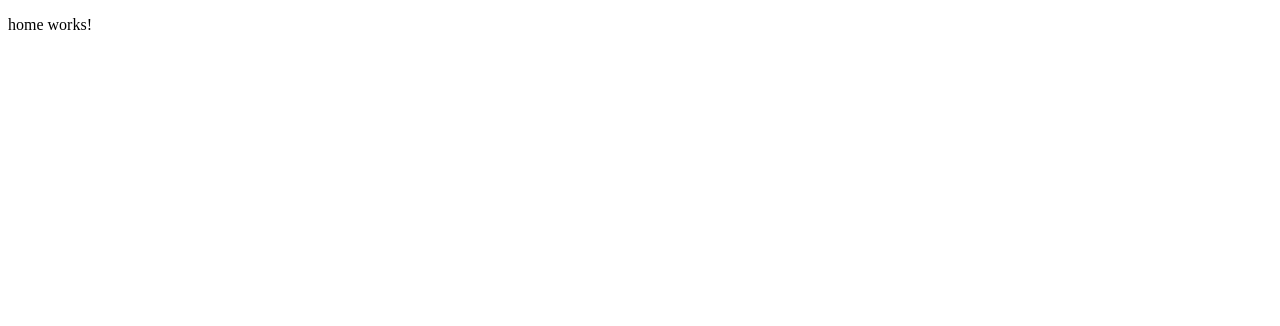
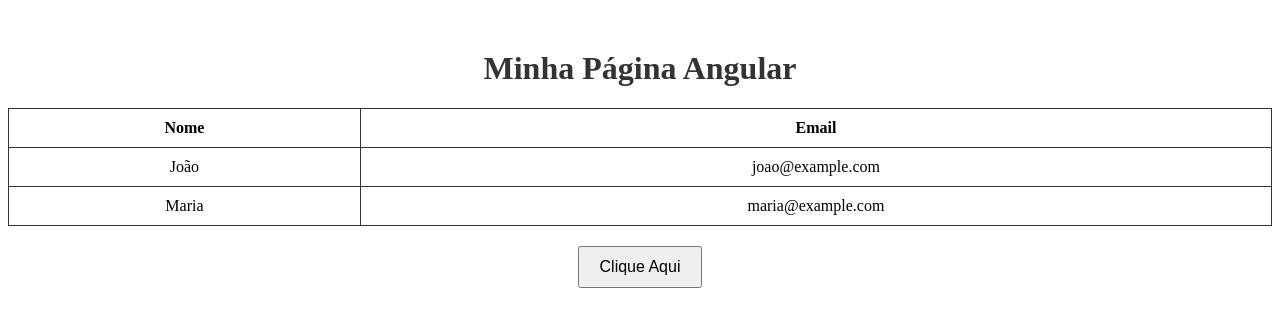
Before and after one commit to fernandoVictor00/artes-visuais, an Angular app: page / in a window 1280 px wide. Shown: the top 326 px of the page. Built offline with nearby package versions, Linux system fonts and the light colour scheme.

Commit message:
implementação da home

```diff
--- a/src/app/core/home/home.component.css
+++ b/src/app/core/home/home.component.css
@@ -0,0 +1,24 @@
+.container {
+  text-align: center;
+  margin-top: 50px;
+}
+
+h1 {
+  color: #333;
+}
+
+table {
+  width: 100%;
+  border-collapse: collapse;
+  margin-bottom: 20px;
+}
+
+th, td {
+  padding: 10px;
+  border: 1px solid #333;
+}
+
+button {
+  padding: 10px 20px;
+  font-size: 16px;
+}
--- a/src/app/core/home/home.component.html
+++ b/src/app/core/home/home.component.html
@@ -1,3 +1,22 @@
-<p>
-  home works!
-</p>
+<div class="container">
+  <h1>Minha Página Angular</h1>
+  <table>
+    <thead>
+      <tr>
+        <th>Nome</th>
+        <th>Email</th>
+      </tr>
+    </thead>
+    <tbody>
+      <tr>
+        <td>João</td>
+        <td>joao@example.com</td>
+      </tr>
+      <tr>
+        <td>Maria</td>
+        <td>maria@example.com</td>
+      </tr>
+    </tbody>
+  </table>
+  <button (click)="buttonClicked()">Clique Aqui</button>
+</div>
--- a/src/app/core/home/home.component.ts
+++ b/src/app/core/home/home.component.ts
@@ -3,13 +3,13 @@ import { Component, OnInit } from '@angular/core';
 @Component({
   selector: 'app-home',
   templateUrl: './home.component.html',
-  styleUrls: ['./home.component.css']
+  styleUrls: ['./home.component.css'],
 })
 export class HomeComponent implements OnInit {
+  constructor() {}
 
-  constructor() { }
-
-  ngOnInit() {
+  ngOnInit() {}
+  buttonClicked() {
+    console.log('Botão clicado!');
   }
-
 }
```
